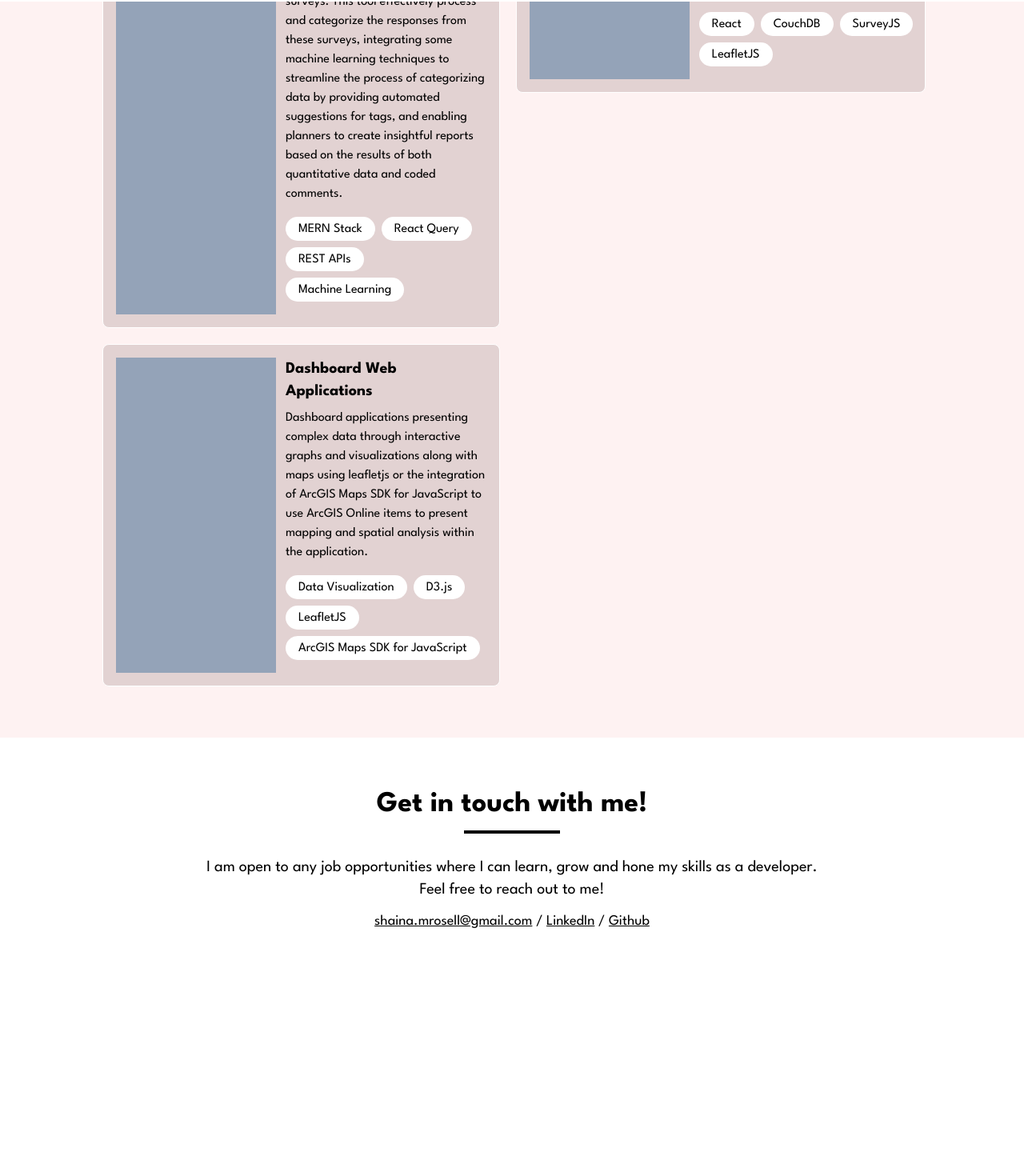
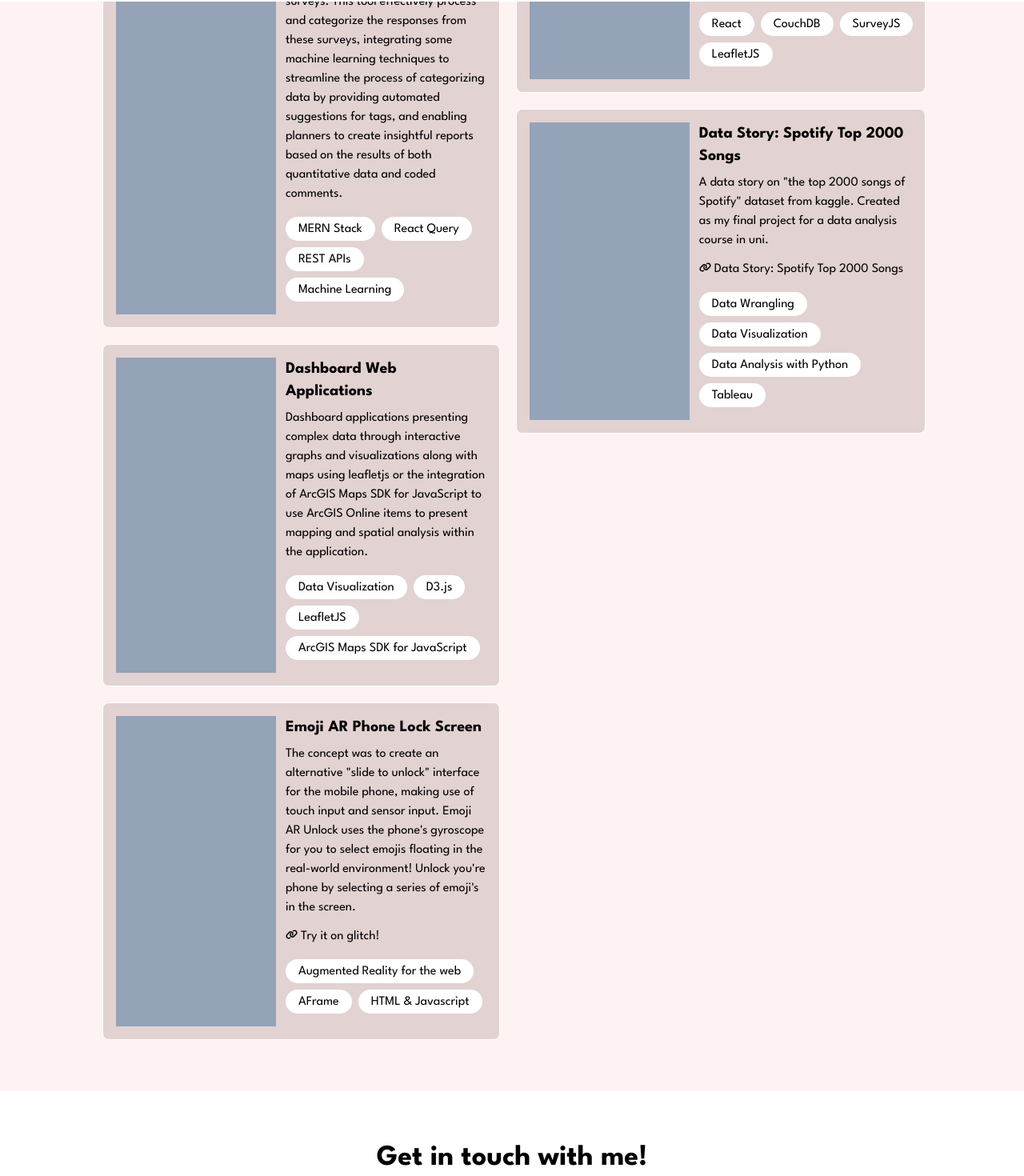
Before and after one commit to shaiRos/my-portfolio-website, a React (Vite) app: page / in a window 1280 px wide. Shown: the part 1998-3468 px from the top of the page at 80% size. Before the commit the page ends 3228 px from the top, so only its background shows below. Built offline with nearby package versions, Linux system fonts and the light colour scheme.

Commit message:
add more projects

```diff
--- a/src/projects/Projects.tsx
+++ b/src/projects/Projects.tsx
@@ -1,8 +1,10 @@
 import { Project_Entry } from "../utils/types"
 import { test_project } from "./toronto_portlands/_test_project_template"
+import { aframe_emoji_AR_phone_unlock } from "./toronto_portlands/aframe_emoji_AR_phone_unlock"
 import { o2_engagement_data_analysis_app } from "./toronto_portlands/o2_engagement_data_analysis_app"
 import { online_web_based_map_engagement_surveys } from "./toronto_portlands/online_web_based_map_engagement_surveys"
 import { pixel_story_to } from "./toronto_portlands/pixel_story_to"
+import { spotify_data_story } from "./toronto_portlands/spotify_data_story"
 import { toronto_portlands } from "./toronto_portlands/toronto_portlands"
 import { web_based_dashboards } from "./toronto_portlands/web_based_dashboards"
 
@@ -12,5 +14,7 @@ export const ProjectsConfig : Project_Entry[] = [
     pixel_story_to,
     o2_engagement_data_analysis_app,
     online_web_based_map_engagement_surveys,
-    web_based_dashboards
+    web_based_dashboards,
+    spotify_data_story,
+    aframe_emoji_AR_phone_unlock
 ]
--- /dev/null
+++ b/src/projects/toronto_portlands/aframe_emoji_AR_phone_unlock.tsx
@@ -0,0 +1,69 @@
+import { useState } from "react";
+import { Project_Entry } from "../../utils/types"
+
+export const aframe_emoji_AR_phone_unlock: Project_Entry = {
+    Project_Name: "Emoji AR Phone Lock Screen",
+    card_description: <Description />,
+    card_tags: [
+        'Augmented Reality for the web',
+        'AFrame',
+        'HTML & Javascript'
+
+    ],
+    // this is optional, you can omit this
+    modal_content: <ModalContent />,
+    links: [
+        {
+            label: "Try it on glitch!",
+            url: "https://emoji-unlock-final.glitch.me/"
+        }
+    ]
+}
+
+function Description() {
+    const shorten = false
+    const [showFull, setShowFull] = useState(false);
+
+    const toggleShowFull = () => {
+        setShowFull(!showFull);
+    };
+
+    const descriptionHTMLFull = <>
+        The concept was to create an alternative "slide to unlock" interface for the mobile phone, making use of touch input and sensor input. Emoji AR Unlock uses the phone's gyroscope for you to select
+        emojis floating in the real-world environment! Unlock you're phone by selecting a series of emoji's in the screen.
+    </>
+    const descriptionHTMLShort = <>
+        Web-based surveys utilizing ArcGIS maps, enabling users to add features such as points, polygons, and polylines, along with leaving comments and classifying them.
+        These were primarily used in parallel with in person engagement
+    </>
+
+
+    if (!shorten) return descriptionHTMLFull
+
+    return (
+        <div className="transition-all duration-500 ease-out">
+            {!showFull ? (
+                <>
+                    <p>{descriptionHTMLShort}...</p>
+                    <button className="text-main_dark" onClick={toggleShowFull}>Show more</button>
+                </>
+            ) : (
+                <>
+                    <p>{descriptionHTMLFull}</p>
+                    <button className="text-main_dark" onClick={toggleShowFull}>Show Less</button>
+                </>
+            )}
+        </div>
+    );
+
+}
+
+function ModalContent() {
+    return (
+        <div>
+            <h1>
+                Title
+            </h1>
+        </div>
+    )
+}
--- /dev/null
+++ b/src/projects/toronto_portlands/spotify_data_story.tsx
@@ -0,0 +1,67 @@
+import { useState } from "react";
+import { Project_Entry } from "../../utils/types"
+
+export const spotify_data_story: Project_Entry = {
+    Project_Name: "Data Story: Spotify Top 2000 Songs",
+    card_description: <Description />,
+    card_tags: [
+        'Data Wrangling',
+        'Data Visualization',
+        'Data Analysis with Python',
+        'Tableau',
+
+    ],
+    // this is optional, you can omit this
+    modal_content: <ModalContent />,
+    links: [
+        {
+            label: "Data Story: Spotify Top 2000 Songs",
+            url: "https://shainamr.notion.site/CPSC-599-87-Data-Story-Project-Spotify-Top-2000-songs-1815437c4ef74251b3a7c0040156c364?pvs=4"
+        }
+    ]
+}
+
+function Description() {
+    const shorten = false
+    const [showFull, setShowFull] = useState(false);
+
+    const toggleShowFull = () => {
+        setShowFull(!showFull);
+    };
+
+    const descriptionHTMLFull = <>
+        A data story on "the top 2000 songs of Spotify" dataset from kaggle. Created as my final project for a data analysis course in uni.
+    </>
+    const descriptionHTMLShort = <>
+    </>
+
+
+    if (!shorten) return descriptionHTMLFull
+
+    return (
+        <div className="transition-all duration-500 ease-out">
+            {!showFull ? (
+                <>
+                    <p>{descriptionHTMLShort}...</p>
+                    <button className="text-main_dark" onClick={toggleShowFull}>Show more</button>
+                </>
+            ) : (
+                <>
+                    <p>{descriptionHTMLFull}</p>
+                    <button className="text-main_dark" onClick={toggleShowFull}>Show Less</button>
+                </>
+            )}
+        </div>
+    );
+
+}
+
+function ModalContent() {
+    return (
+        <div>
+            <h1>
+                Title
+            </h1>
+        </div>
+    )
+}
```
